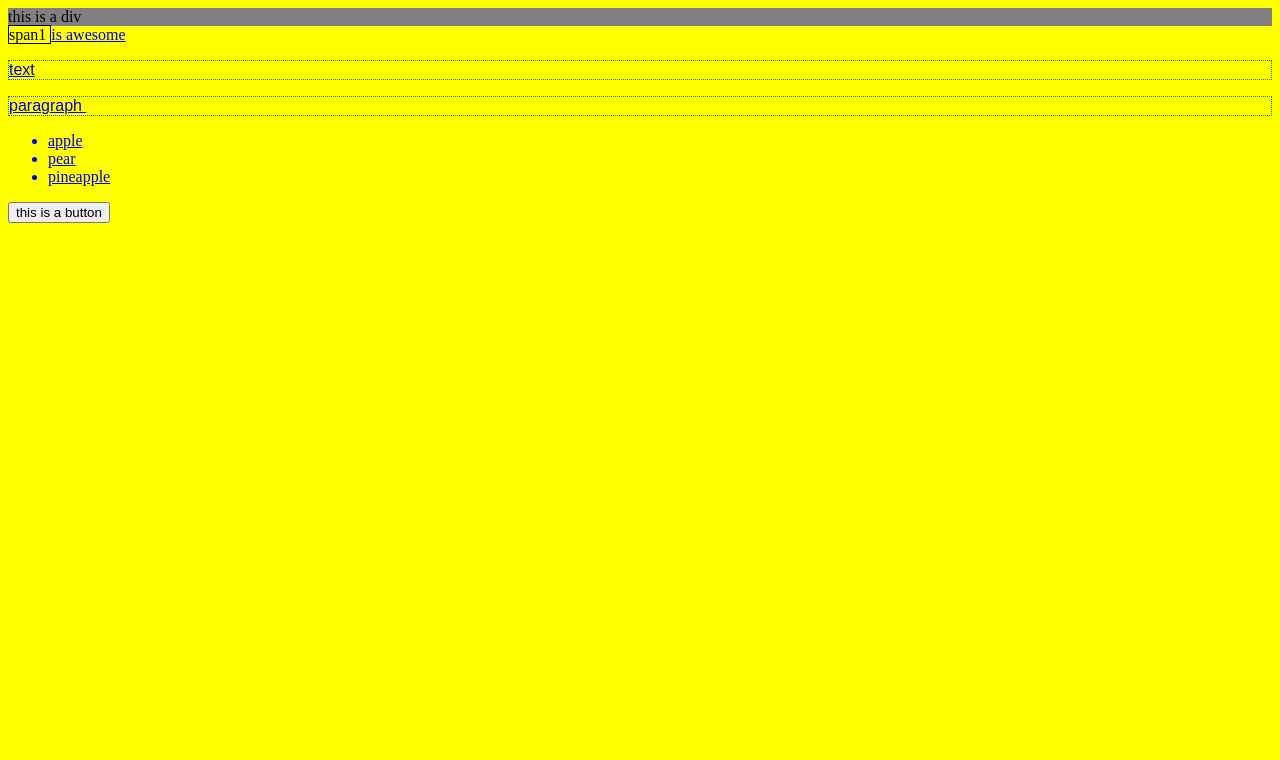
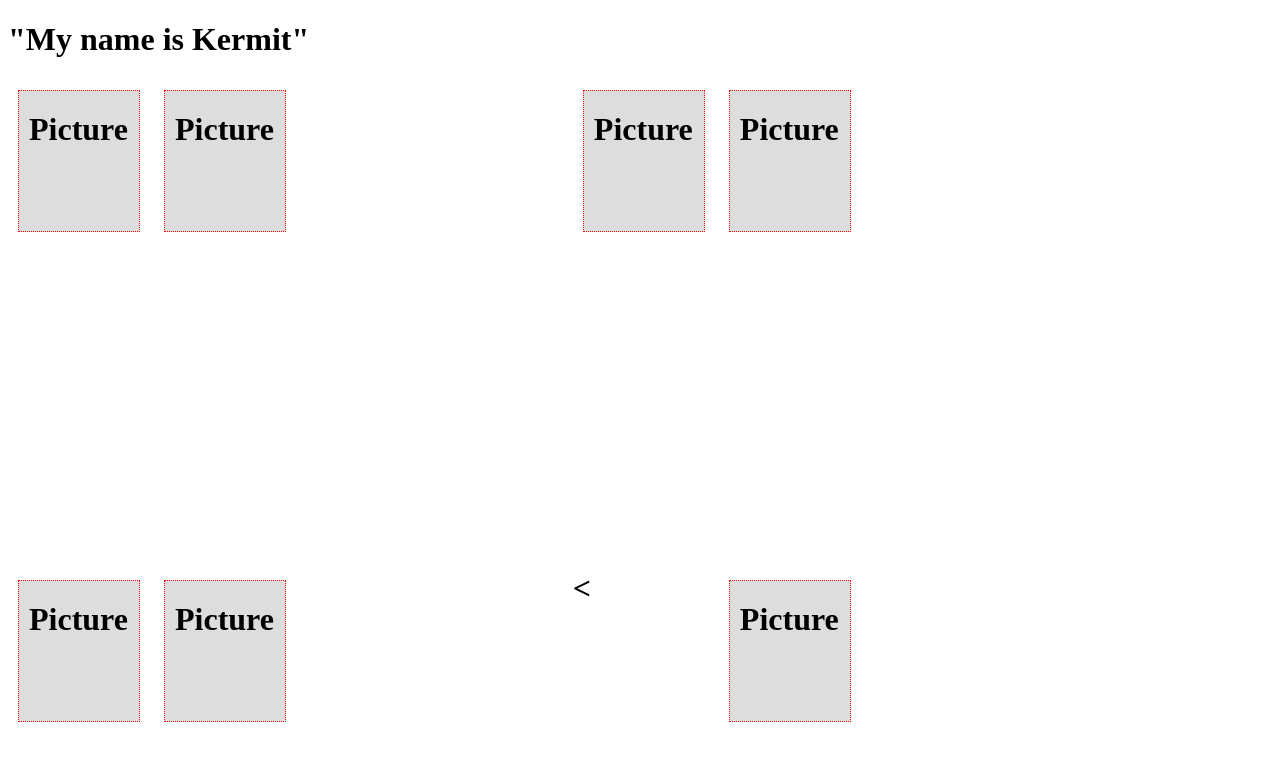
Before and after one commit to ezan2000/Cssi_2018, a plain HTML site: page htmlText/text.html in a window 1280 px wide. Drawn offline with Linux system fonts and the light colour scheme; files that its build step writes are made by us from their sources.

Commit message:
worst site ever

```diff
--- a/htmlText/text.html
+++ b/htmlText/text.html
@@ -1,36 +1,40 @@
 <!DOCTYPE html>
 <html>
 <head>
-
+<h1> "My name is Kermit"<h1>
     <title>EDGY</title>
     <link rel = "stylesheet" href="text.css">
     <style>
-     p {
-       border: 1px dotted green;
-       font-family: arial, helvetica, sans-serif;
-     }
-     .titleClass {
-       font-size: 10px;
-     }
-      #foo{
-       border: 1px solid black;
-     }
+    .container {
+      background-color: white;
+      grid-gap: 4px;
+    display: grid;
+    grid-template-columns: 1fr 3fr auto 4fr;
+    grid-template-rows: 3fr 1fr auto 1fr;
+    }
+    .container div {
+      border: 1px dotted red;
+      background: #DDDDDD;
+      padding: 20px 10px ;
+      margin: 10px;
+      width: 100px;
+      height: 100px;
+    }
+.contain div.embig {
+  width: 200px;
+  height: 150px;
+}
+
      </style>
-</head
+</head>
 <body>
-   <div class ="title testClass" style="background: grey;">this is a div</div>
-
-  <span id="foo">span1 </span>
-  <span> <a target="_blank" href="http://www.google.com"> is awesome </span>
-  <p> text </p>
-  <p> paragraph
-     <img href = "download.jpg"/>
-  </p>
-  <ul>
-      <li> apple </li>
-      <li> pear </li>
-      <li> pineapple </li>
-  </ul>
-  <button> this is a button </button>
+   <div class="container">
+     <div class= "embig">Picture </div>
+     <div>Picture </div>
+     <div class= "embig">Picture </div>
+     <div>Picture </div>
+     <div>Picture </div>
+     <div>Picture </div>
+     <<div>Picture </div>
 </body>
 </html>
--- /dev/null
+++ b/petProject/Me pet_files/pet.css
@@ -0,0 +1,37 @@
+
+body{
+  background: 	#32CD32;
+
+}
+  .center{
+    display: block;
+      margin-left: auto;
+      margin-right: auto;
+      width: 50%;
+      border: green 3px solid;
+      margin-top: 10px;
+    }
+    .container{
+      display: flex;
+    flex-direction: row;
+    flex-wrap: wrap;
+      height: 70px;
+      width: 70px;
+    }
+    .img{
+
+      height: 100px;
+      width: 100px;
+    }
+#header{
+  text-align: center;
+  color: green;
+  background-color: white;
+  padding: 40px;
+  border: 4px solid red;
+}
+
+#profile{
+
+}
+}
--- /dev/null
+++ b/petProject/pet.css
@@ -0,0 +1,37 @@
+
+body{
+  background: 	#32CD32;
+
+}
+  .center{
+    display: block;
+      margin-left: auto;
+      margin-right: auto;
+      width: 50%;
+      border: green 3px solid;
+      margin-top: 10px;
+    }
+    .container{
+      display: flex;
+    flex-direction: row;
+    flex-wrap: wrap;
+      height: 70px;
+      width: 70px;
+    }
+    .img{
+
+      height: 100px;
+      width: 100px;
+    }
+#header{
+  text-align: center;
+  color: green;
+  background-color: white;
+  padding: 40px;
+  border: 4px solid red;
+}
+
+#profile{
+
+}
+}
```
Also changed, not shown: petProject/Me pet.htm (added, +33 -0 lines), petProject/pet.html (added, +33 -0 lines), htmlText/text.css (added), petProject/Me pet_files/pet1.jpg (added), petProject/Me pet_files/pet2.jpg (added), petProject/Me pet_files/pet3.png (added), petProject/Me pet_files/pet4.jpg (added), petProject/pet1.jpg (added), petProject/pet2.jpg (added), petProject/pet3.png (added), petProject/pet4.jpg (added), 1 other file.
